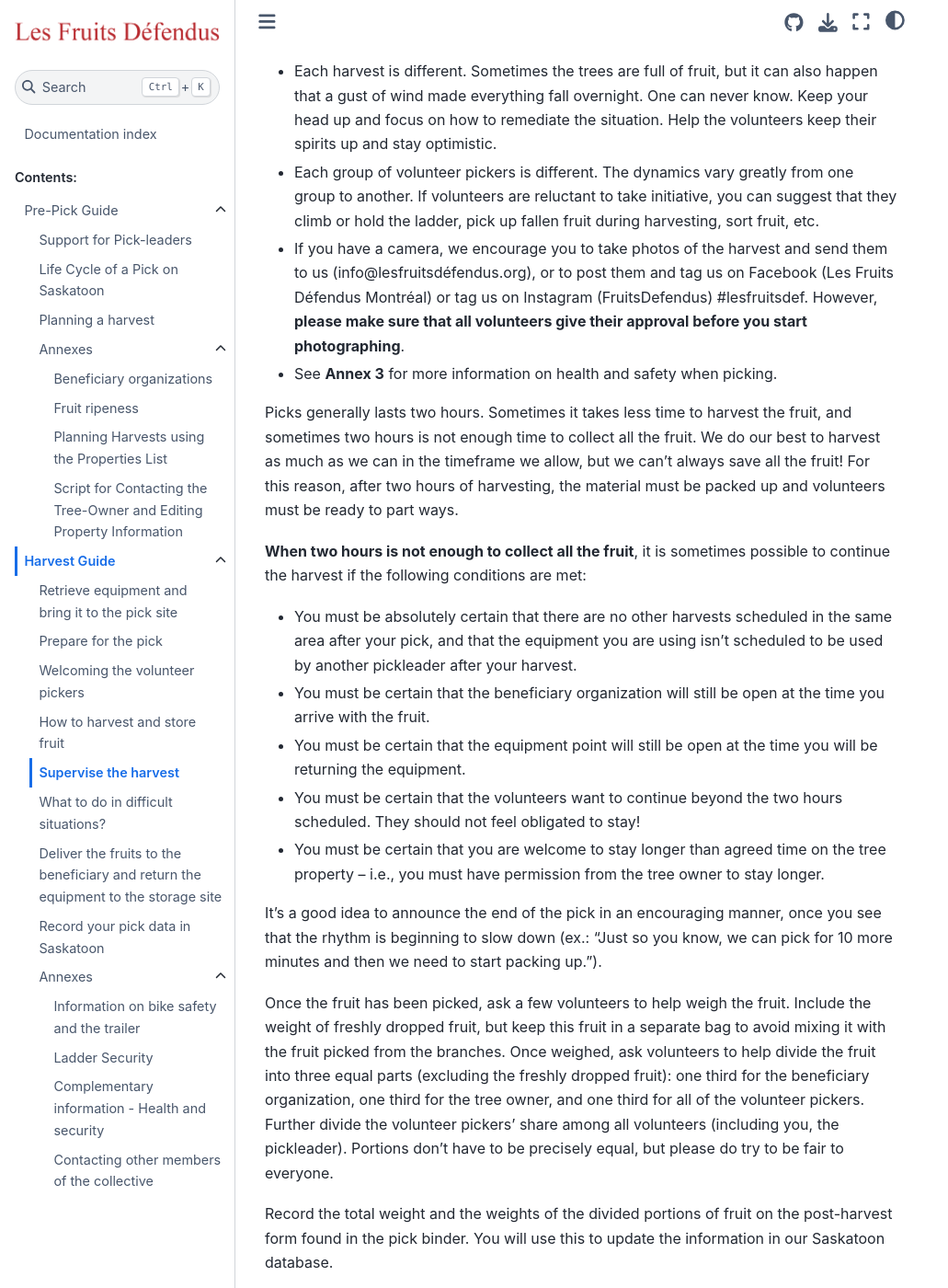
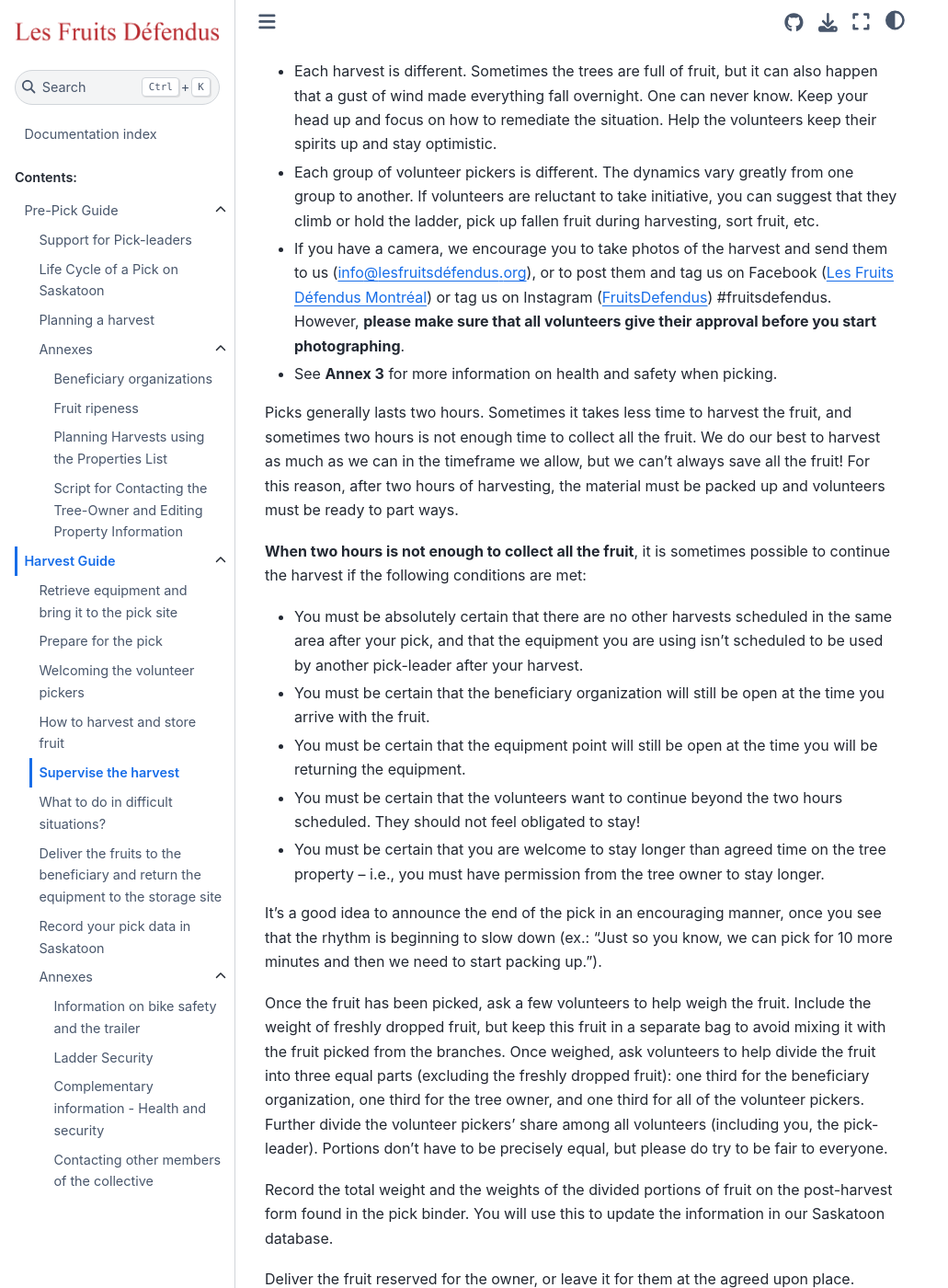
Before and after one commit to LesFruitsDefendus/guides, a Sphinx documentation site: the page built from docs/source/harvest-guide/supervise-harvest.md, in a window 1280 px wide and 1400 px high, scrolled down 332 px. Shown: the whole window at 92% size, without its empty margins (0-1031 px from the left). Built offline with Sphinx 7.4.7 and the Sphinx Book theme 1.1.4, drawn with Linux system fonts in a browser that asks for light colours.

Commit message:
fix spelling and add links

```diff
--- a/docs/source/harvest-guide/supervise-harvest.md
+++ b/docs/source/harvest-guide/supervise-harvest.md
@@ -8,13 +8,13 @@
 
 - Each harvest is different. Sometimes the trees are full of fruit, but it can also happen that a gust of wind made everything fall overnight. One can never know. Keep your head up and focus on how to remediate the situation. Help the volunteers keep their spirits up and stay optimistic.
 - Each group of volunteer pickers is different. The dynamics vary greatly from one group to another. If volunteers are reluctant to take initiative, you can suggest that they climb or hold the ladder, pick up fallen fruit during harvesting, sort fruit, etc.
-- If you have a camera, we encourage you to take photos of the harvest and send them to us (info@lesfruitsdéfendus.org), or to post them and tag us on Facebook (Les Fruits Défendus Montréal) or tag us on Instagram (FruitsDefendus) #lesfruitsdef. However, **please make sure that all volunteers give their approval before you start photographing**.
+- If you have a camera, we encourage you to take photos of the harvest and send them to us ([info@lesfruitsdéfendus.org](mailto:info@lesfruitsdéfendus.org)), or to post them and tag us on Facebook ([Les Fruits Défendus Montréal](https://www.facebook.com/lesfruitsdefendus.montreal)) or tag us on Instagram ([FruitsDefendus](https://www.instagram.com/fruitsdefendus/)) #fruitsdefendus. However, **please make sure that all volunteers give their approval before you start photographing**.
 - See **Annex 3** for more information on health and safety when picking.
 
 Picks generally lasts two hours. Sometimes it takes less time to harvest the fruit, and sometimes two hours is not enough time to collect all the fruit. We do our best to harvest as much as we can in the timeframe we allow, but we can’t always save all the fruit! For this reason, after two hours of harvesting, the material must be packed up and volunteers must be ready to part ways.
 
 **When two hours is not enough to collect all the fruit**, it is sometimes possible to continue the harvest if the following conditions are met:
-- You must be absolutely certain that there are no other harvests scheduled in the same area after your pick, and that the equipment you are using isn't scheduled to be used by another pickleader after your harvest.
+- You must be absolutely certain that there are no other harvests scheduled in the same area after your pick, and that the equipment you are using isn't scheduled to be used by another pick-leader after your harvest.
 - You must be certain that the beneficiary organization will still be open at the time you arrive with the fruit.
 - You must be certain that the equipment point will still be open at the time you will be returning the equipment.
 - You must be certain that the volunteers want to continue beyond the two hours scheduled. They should not feel obligated to stay!
@@ -22,7 +22,7 @@
 
 It’s a good idea to announce the end of the pick in an encouraging manner, once you see that the rhythm is beginning to slow down (ex.: "Just so you know, we can pick for 10 more minutes and then we need to start packing up.").
 
-Once the fruit has been picked, ask a few volunteers to help weigh the fruit. Include the weight of freshly dropped fruit, but keep this fruit in a separate bag to avoid mixing it with the fruit picked from the branches. Once weighed, ask volunteers to help divide the fruit into three equal parts (excluding the freshly dropped fruit): one third for the beneficiary organization, one third for the tree owner, and one third for all of the volunteer pickers. Further divide the volunteer pickers’ share among all volunteers (including you, the pickleader). Portions don’t have to be precisely equal, but please do try to be fair to everyone.
+Once the fruit has been picked, ask a few volunteers to help weigh the fruit. Include the weight of freshly dropped fruit, but keep this fruit in a separate bag to avoid mixing it with the fruit picked from the branches. Once weighed, ask volunteers to help divide the fruit into three equal parts (excluding the freshly dropped fruit): one third for the beneficiary organization, one third for the tree owner, and one third for all of the volunteer pickers. Further divide the volunteer pickers’ share among all volunteers (including you, the pick-leader). Portions don’t have to be precisely equal, but please do try to be fair to everyone.
 
 Record the total weight and the weights of the divided portions of fruit on the post-harvest form found in the pick binder. You will use this to update the information in our Saskatoon database.
 
```
